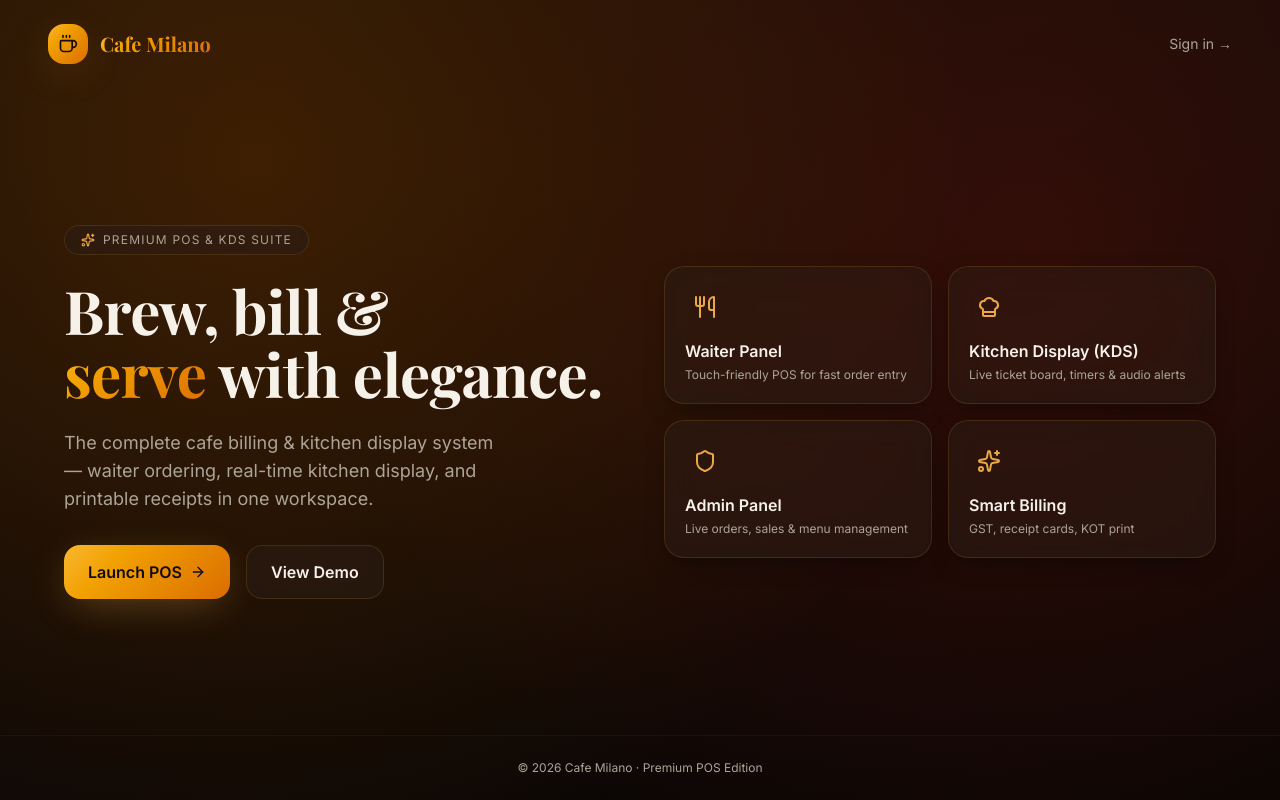
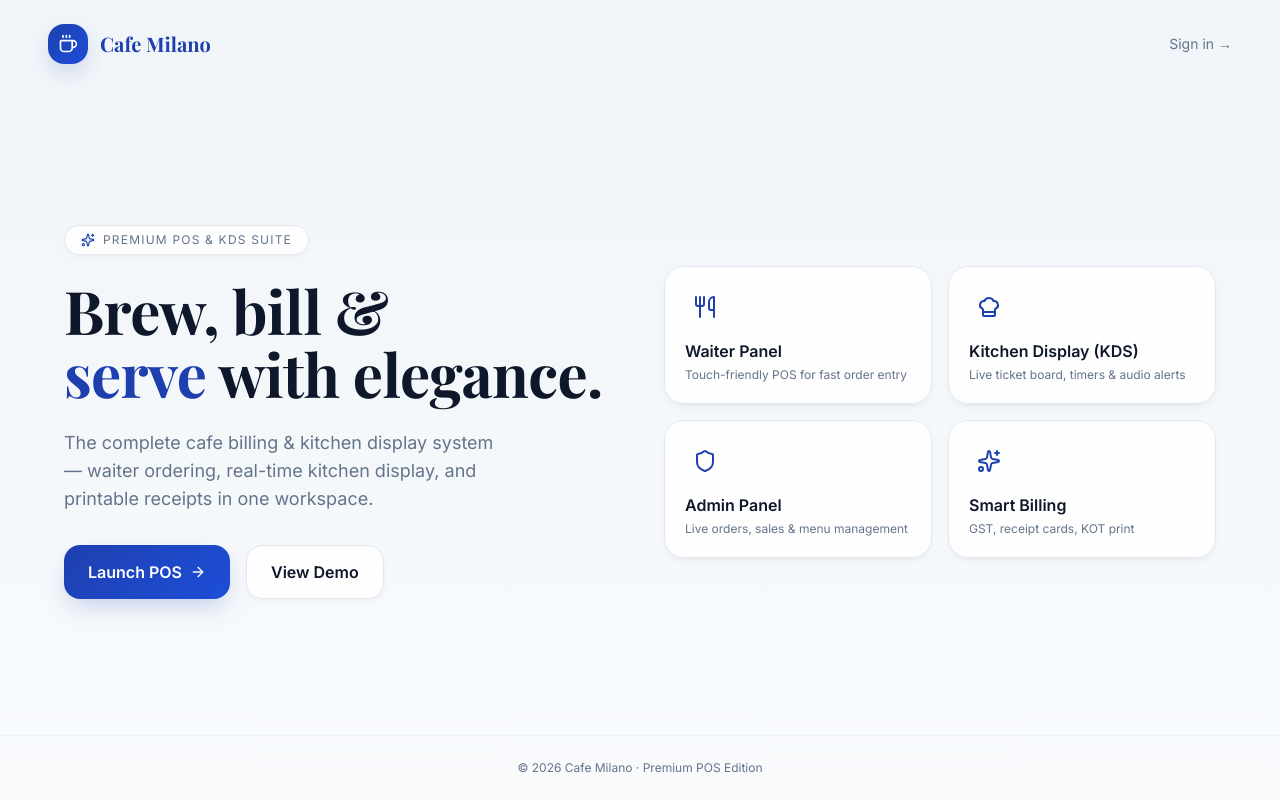
Before and after one commit to tusharpandey-dev/cafe_billing_software, a Next.js app: page / in a window 1280 px wide. Built offline with nearby package versions, Linux system fonts and the light colour scheme; no server answers; the database is empty; a web font is replaced by a local one.

Commit message:
colour theme

```diff
--- a/src/styles.css
+++ b/src/styles.css
@@ -41,52 +41,64 @@
 
 :root {
   --radius: 0.75rem;
-  /* Dark luxury cafe theme */
-  --background: oklch(0.16 0.012 60);
-  --foreground: oklch(0.96 0.012 80);
-  --card: oklch(0.22 0.018 60);
-  --card-foreground: oklch(0.96 0.012 80);
-  --popover: oklch(0.20 0.018 60);
-  --popover-foreground: oklch(0.96 0.012 80);
-  --primary: oklch(0.78 0.14 75);            /* Gold */
-  --primary-foreground: oklch(0.18 0.02 60);
-  --secondary: oklch(0.32 0.04 50);           /* Coffee */
-  --secondary-foreground: oklch(0.96 0.012 80);
-  --muted: oklch(0.26 0.014 60);
-  --muted-foreground: oklch(0.72 0.02 80);
-  --accent: oklch(0.70 0.18 50);              /* Orange */
-  --accent-foreground: oklch(0.16 0.012 60);
-  --destructive: oklch(0.62 0.22 25);
-  --destructive-foreground: oklch(0.98 0.005 80);
-  --border: oklch(0.32 0.02 60 / 60%);
-  --input: oklch(0.28 0.02 60);
-  --ring: oklch(0.78 0.14 75);
-  --gold: oklch(0.82 0.16 80);
-  --gold-foreground: oklch(0.16 0.012 60);
-  --coffee: oklch(0.34 0.05 45);
-  --coffee-light: oklch(0.48 0.06 50);
-  --orange-accent: oklch(0.72 0.19 50);
-  --success: oklch(0.72 0.16 150);
-  --warning: oklch(0.80 0.16 85);
 
-  --gradient-gold: linear-gradient(135deg, oklch(0.82 0.16 80), oklch(0.65 0.18 60));
-  --gradient-coffee: linear-gradient(135deg, oklch(0.28 0.04 50), oklch(0.16 0.012 60));
-  --gradient-hero: radial-gradient(circle at 20% 20%, oklch(0.32 0.08 60 / 70%), transparent 60%),
-                   radial-gradient(circle at 80% 30%, oklch(0.30 0.10 30 / 50%), transparent 60%),
-                   linear-gradient(160deg, oklch(0.18 0.02 60), oklch(0.12 0.01 50));
-  --shadow-gold: 0 10px 40px -10px oklch(0.78 0.14 75 / 40%);
-  --shadow-elegant: 0 20px 60px -20px oklch(0 0 0 / 60%);
-  --shadow-card: 0 8px 24px -8px oklch(0 0 0 / 50%);
+  /* Clean White Hotel POS Theme */
+  --background: #F8FAFC;         /* Soft clean off-white background */
+  --foreground: #0F172A;         /* Slate 900 for dark readable text */
+
+  --card: #FFFFFF;               /* Pure white cards */
+  --card-foreground: #0F172A;    /* Slate 900 text on cards */
+
+  --popover: #FFFFFF;
+  --popover-foreground: #0F172A;
+
+  --primary: #1E40AF;            /* Professional Hotel Royal Blue (Blue 800) */
+  --primary-foreground: #FFFFFF; /* Crisp white text on primary buttons */
+
+  --secondary: #F1F5F9;          /* Slate 100 secondary background */
+  --secondary-foreground: #334155;/* Slate 700 */
+
+  --muted: #F1F5F9;
+  --muted-foreground: #64748B;   /* Slate 500 for secondary/subtle text */
+
+  --accent: #D97706;             /* Warm Amber/Gold accent for hotel highlights */
+  --accent-foreground: #FFFFFF;
+
+  --destructive: #DC2626;        /* Bright Red for delete/danger */
+  --destructive-foreground: #FFFFFF;
+
+  --border: #E2E8F0;             /* Subtle Slate 200 border */
+  --input: #F8FAFC;              /* Light input background */
+  --ring: #1E40AF;
+
+  --gold: #1E40AF;               /* Overridden to Royal Blue */
+  --gold-foreground: #FFFFFF;
+  --coffee: #0F172A;
+  --coffee-light: #334155;
+  --orange-accent: #D97706;
+  --success: #16A34A;            /* Emerald Green for success status */
+  --warning: #D97706;
+
+  --gradient-gold: linear-gradient(135deg, #1E40AF, #1D4ED8);
+  --gradient-coffee: linear-gradient(135deg, #F8FAFC, #FFFFFF);
+  --gradient-hero: linear-gradient(180deg, #F1F5F9 0%, #F8FAFC 100%);
+
+  --shadow-gold: 0 10px 25px -5px rgba(30, 64, 175, 0.25);
+  --shadow-elegant: 0 20px 25px -5px rgba(15, 23, 42, 0.08), 0 8px 10px -6px rgba(15, 23, 42, 0.04);
+  --shadow-card: 0 4px 6px -1px rgba(15, 23, 42, 0.05), 0 2px 4px -2px rgba(15, 23, 42, 0.05);
 }
 
-.dark { /* same — single dark theme */
-  --background: oklch(0.16 0.012 60);
-  --foreground: oklch(0.96 0.012 80);
+.dark {
+  --background: #F8FAFC;
+  --foreground: #0F172A;
 }
 
 @layer base {
   * { border-color: var(--color-border); }
-  html, body { background: var(--color-background); color: var(--color-foreground); }
+  html, body {
+    background: var(--color-background);
+    color: var(--color-foreground);
+  }
   body {
     font-family: "Inter", system-ui, sans-serif;
     background: var(--gradient-hero);
@@ -94,38 +106,42 @@
     min-height: 100vh;
   }
   h1, h2, h3, h4 { font-family: var(--font-display); letter-spacing: -0.01em; }
-  ::-webkit-scrollbar { width: 10px; height: 10px; }
-  ::-webkit-scrollbar-track { background: oklch(0.18 0.02 60); }
-  ::-webkit-scrollbar-thumb { background: oklch(0.35 0.04 60); border-radius: 8px; }
-  ::-webkit-scrollbar-thumb:hover { background: var(--gold); }
+  ::-webkit-scrollbar { width: 8px; height: 8px; }
+  ::-webkit-scrollbar-track { background: #F1F5F9; }
+  ::-webkit-scrollbar-thumb { background: #CBD5E1; border-radius: 6px; }
+  ::-webkit-scrollbar-thumb:hover { background: #94A3B8; }
+
+  select option {
+    background-color: #FFFFFF;
+    color: #0F172A;
+  }
 }
 
 @layer utilities {
   .glass {
-    background: oklch(0.24 0.02 60 / 60%);
-    backdrop-filter: blur(16px) saturate(180%);
-    -webkit-backdrop-filter: blur(16px) saturate(180%);
-    border: 1px solid oklch(0.78 0.14 75 / 15%);
+    background: rgba(255, 255, 255, 0.85);
+    backdrop-filter: blur(12px);
+    -webkit-backdrop-filter: blur(12px);
+    border: 1px solid #E2E8F0;
+    box-shadow: 0 2px 4px rgba(15, 23, 42, 0.04);
   }
   .glass-strong {
-    background: oklch(0.20 0.02 60 / 80%);
-    backdrop-filter: blur(20px) saturate(180%);
-    border: 1px solid oklch(0.78 0.14 75 / 20%);
+    background: rgba(255, 255, 255, 0.95);
+    backdrop-filter: blur(16px);
+    border: 1px solid #E2E8F0;
+    box-shadow: 0 4px 12px rgba(15, 23, 42, 0.06);
   }
   .gold-text {
-    background: var(--gradient-gold);
-    -webkit-background-clip: text;
-    background-clip: text;
-    color: transparent;
+    color: #1E40AF;
   }
-  .gold-border { border: 1px solid oklch(0.78 0.14 75 / 40%); }
+  .gold-border { border: 1px solid #CBD5E1; }
   .shadow-gold { box-shadow: var(--shadow-gold); }
   .shadow-elegant { box-shadow: var(--shadow-elegant); }
   .shadow-card { box-shadow: var(--shadow-card); }
   .bg-gradient-gold { background: var(--gradient-gold); }
   .bg-gradient-coffee { background: var(--gradient-coffee); }
-  .hover-lift { transition: transform 0.3s ease, box-shadow 0.3s ease; }
-  .hover-lift:hover { transform: translateY(-4px); box-shadow: var(--shadow-gold); }
+  .hover-lift { transition: transform 0.2s ease, box-shadow 0.2s ease; }
+  .hover-lift:hover { transform: translateY(-2px); box-shadow: 0 10px 15px -3px rgba(15, 23, 42, 0.1); }
 }
 
 @import url("https://fonts.googleapis.com/css2?family=Playfair+Display:wght@500;600;700;800&family=Inter:wght@300;400;500;600;700&display=swap");
```
